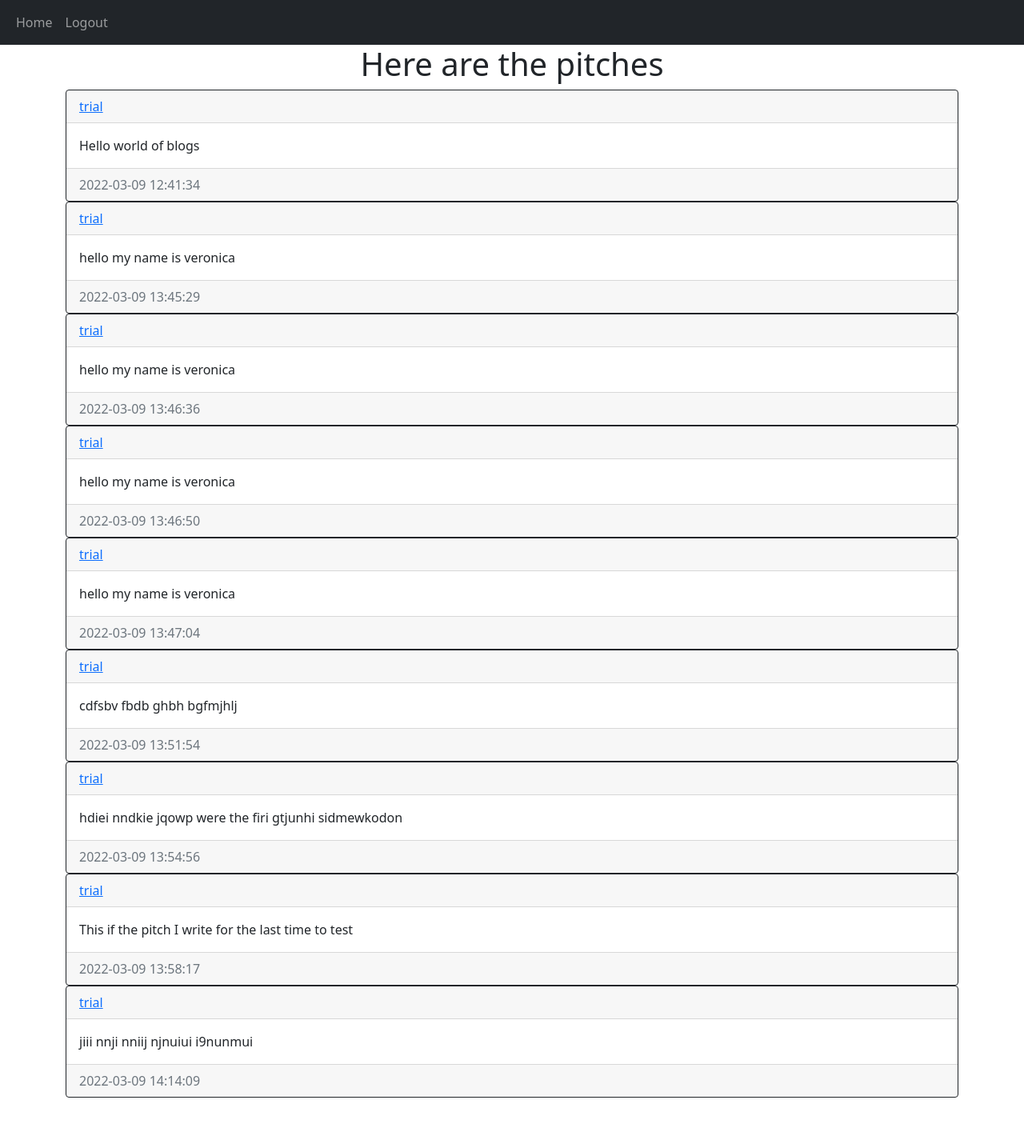
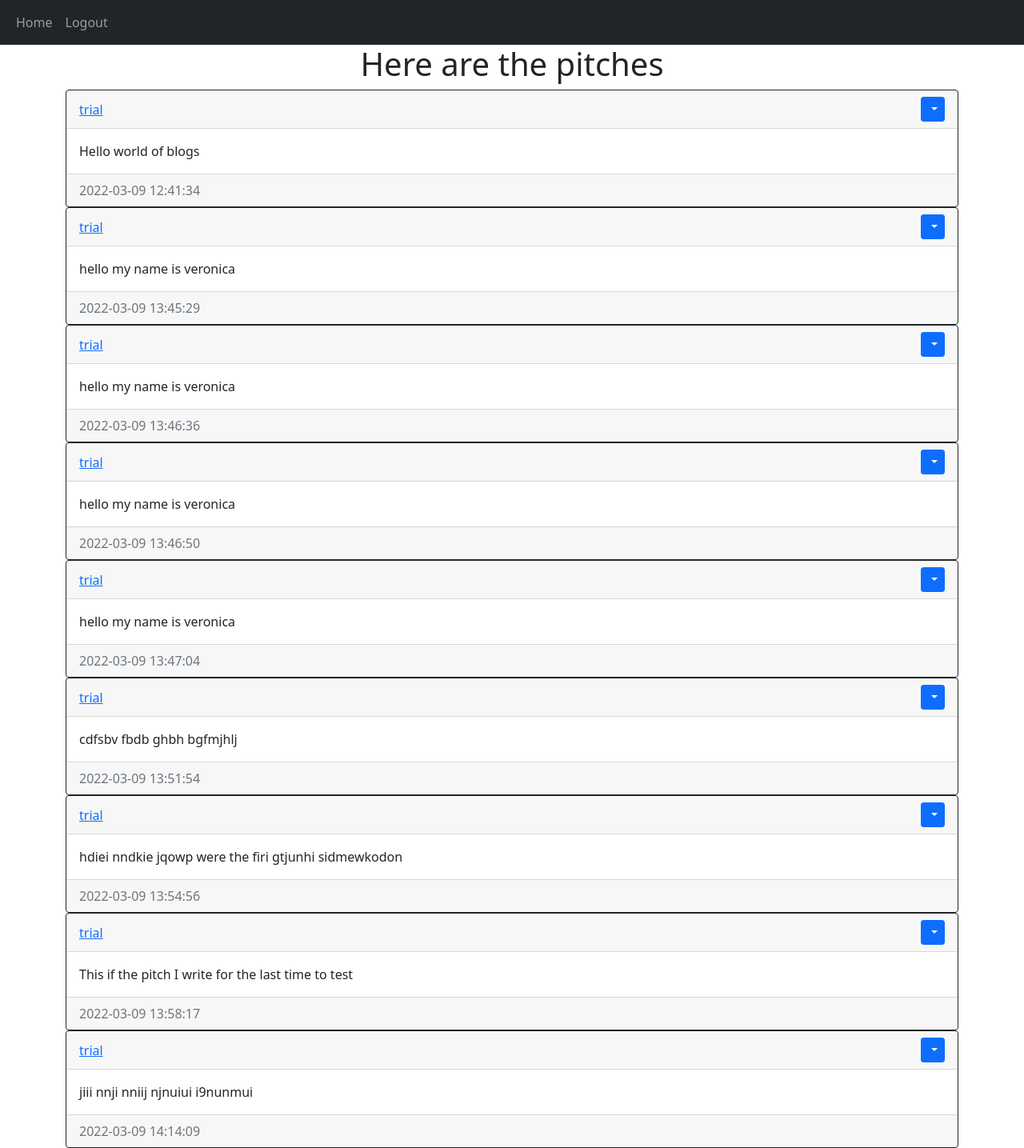
Before and after one commit to verowangari/pitch-post, a Flask app: page / in a window 1280 px wide. Shown: the whole page at 80% size. Before the commit the page ends 1372 px from the top, so only its background shows below. Run offline with Flask 2, Linux system fonts and the light colour scheme; a user stored in the database is signed in; data comes from the database, SQL or seed files in the repository.

Commit message:
create a delete button for the pitches

```diff
--- a/website/templates/home.html
+++ b/website/templates/home.html
@@ -8,6 +8,14 @@
 <div class="card border-dark">
    <div class="card-header d-flex justify-content-between align-items-center">
 <a href="/pitches/{{pitch.user.username}}">{{pitch.user.username}}</a>
+<div class="btn-group">
+<button type="button" class="btn btn-sm btn-primary dropdown-toggle" data-bs-toggle="dropdown">
+
+</button>
+<ul class="dropdown-menu">
+    <li><a href="" class="dropdown-item">Delete</a></li>
+</ul>
+</div>
    </div>
 <div class="card-body">
     <div class="card-text">
```
